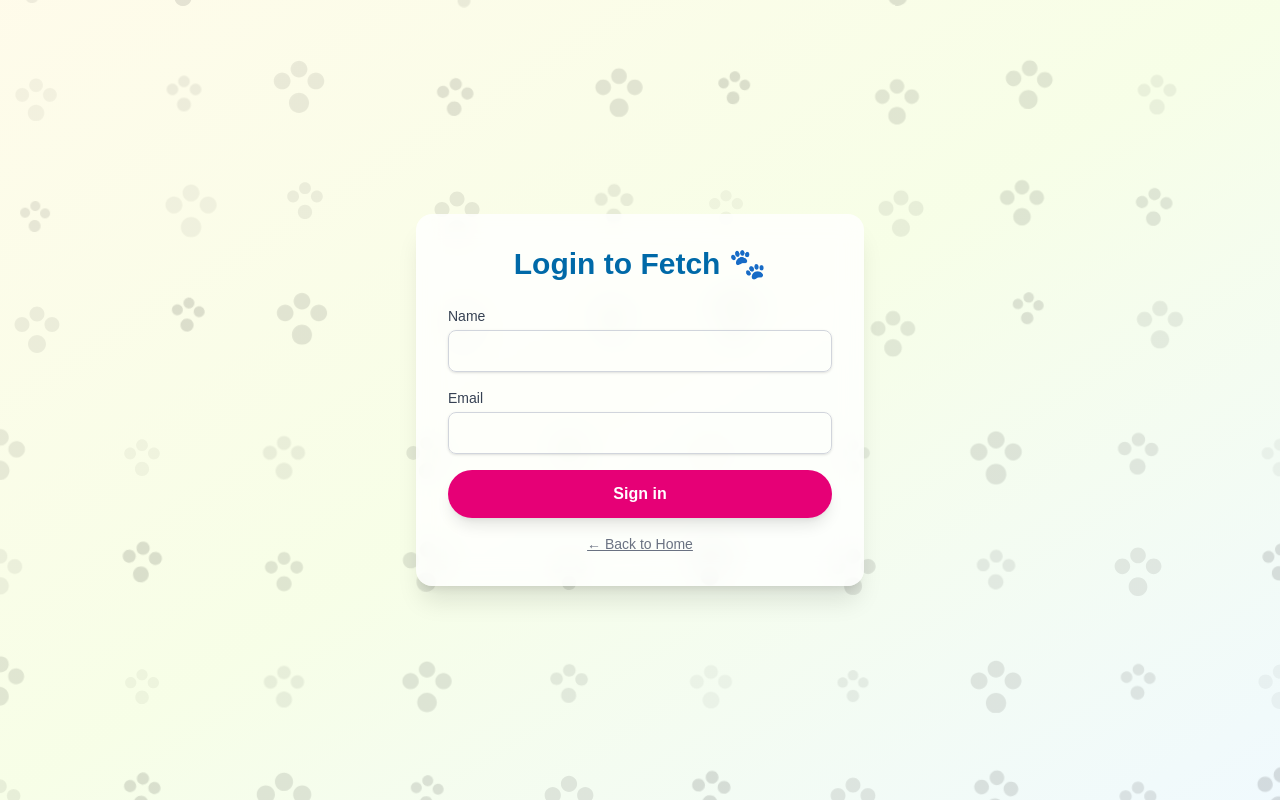
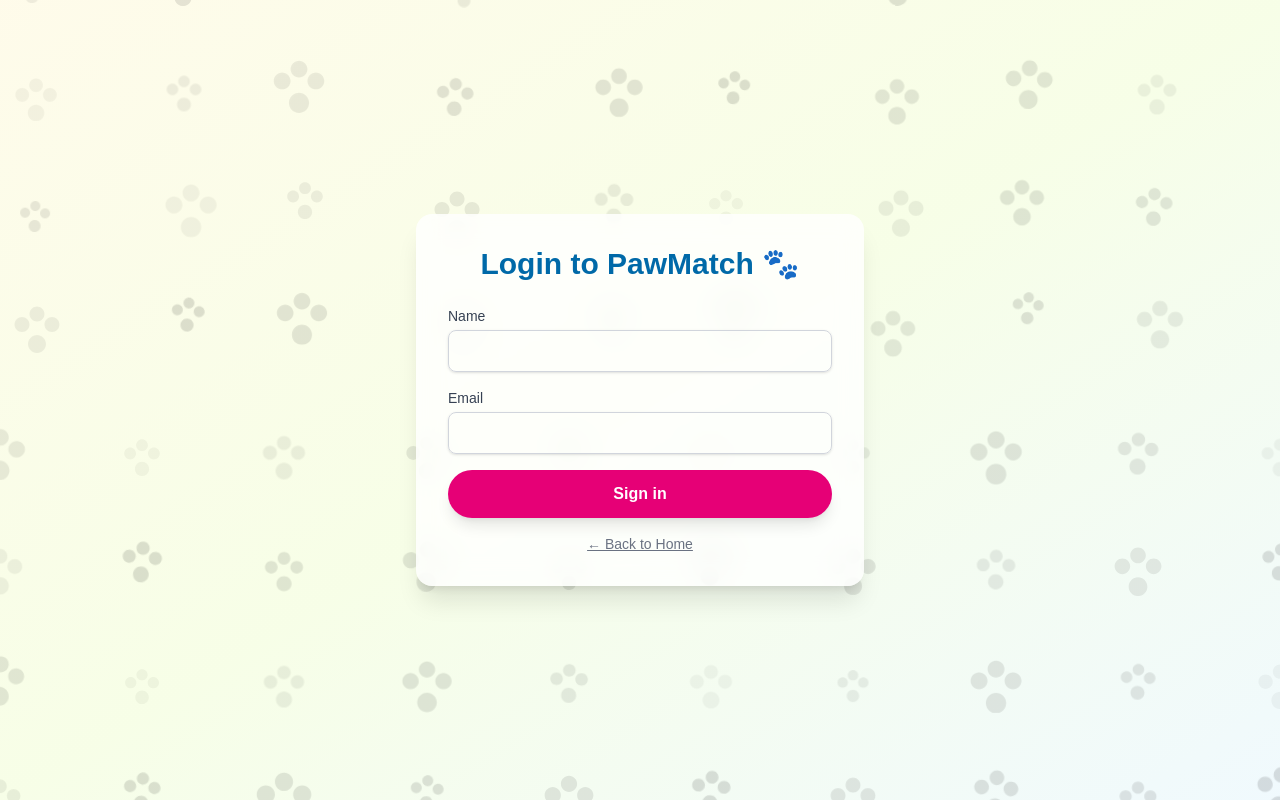
Before and after one commit to Bhavyashreeputta/fetch-a-friend, a Next.js app: page /login in a window 1280 px wide. Built offline with nearby package versions, Linux system fonts and the light colour scheme.

Commit message:
updated name

```diff
--- a/src/app/login/page.tsx
+++ b/src/app/login/page.tsx
@@ -54,7 +54,7 @@ export default function LoginPage() {
         className="relative z-10 w-full max-w-md rounded-2xl bg-white/80 p-8 shadow-xl backdrop-blur-md dark:bg-slate-800/80"
       >
         <h1 className="mb-6 text-center text-3xl font-extrabold text-sky-700 dark:text-sky-300">
-          Login to Fetch 🐾
+          Login to PawMatch 🐾
         </h1>
         <form onSubmit={handleSubmit} className="space-y-4">
           <div>
```
